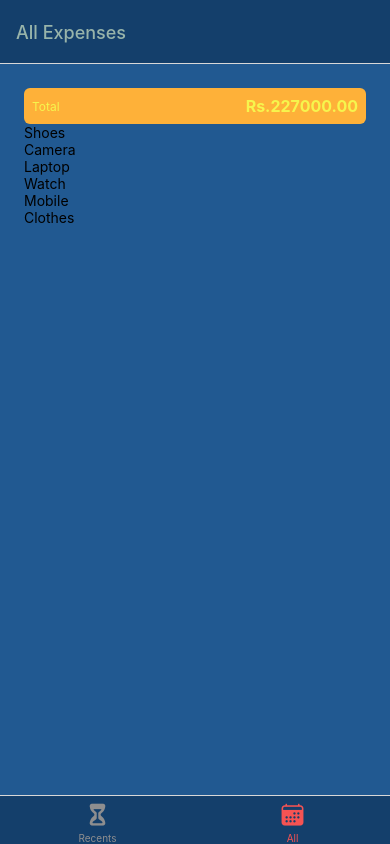
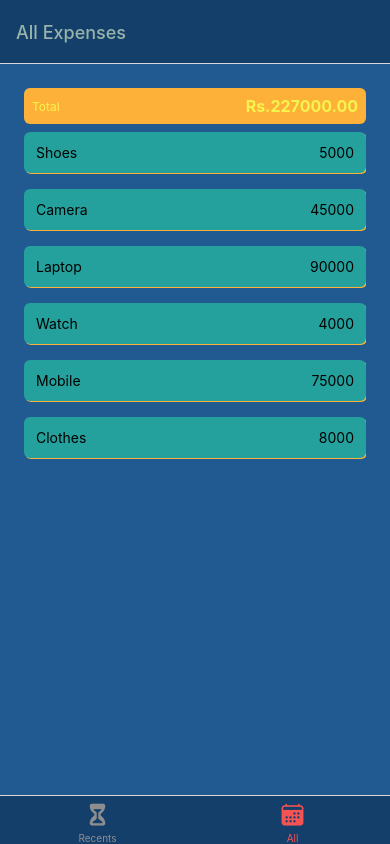
Before and after one commit to Durgesh-Gupta/React-Native-Apps, a React Native app in the folder Expense_Tracking_App/: screen /AllExpenses in a window 390 px wide. Built offline with nearby package versions, Linux system fonts and the light colour scheme.

Commit message:
feat:Expense List Style

```diff
--- /dev/null
+++ b/Expense_Tracking_App/components/ExpensesOutput/ExpenseItem.js
@@ -0,0 +1,33 @@
+import React from "react";
+import { TouchableOpacity, StyleSheet, Text, View } from 'react-native';
+import Colors from "../../constants/Colors"
+
+const ExpenseItem = ({description,amount,date}) => {
+    console.log(date.toString())
+  return (
+      <View style={styles.expenseItem}>
+        <View>
+          <Text>{description}</Text>
+          {/* <Text>{date.toString()}</Text> */}
+        </View>
+        <View>
+          <Text>{amount}</Text>
+        </View>
+      </View>
+  );
+};
+
+const styles=StyleSheet.create({
+expenseItem:{
+    padding:12,
+    marginVertical:8,
+    backgroundColor:Colors.PrimaryText,
+    flexDirection:'row',
+    justifyContent:'space-between',
+    elevation:3,
+    borderRadius:6,
+    shadowColor:Colors.Third,
+    shadowOffset:{width:1,height:1}
+}
+})
+export default ExpenseItem;
--- a/Expense_Tracking_App/components/ExpensesOutput/ExpensesList.js
+++ b/Expense_Tracking_App/components/ExpensesOutput/ExpensesList.js
@@ -1,13 +1,20 @@
 import React from "react";
 import { FlatList, Text } from "react-native";
+import ExpenseItem from './ExpenseItem'
 
-function renderExpenseItem(itemData){
-    return <Text>{itemData.item.description}</Text>
-
+function renderExpenseItem(itemData) {
+  return (
+    <ExpenseItem
+    //   description={itemData.item.description}
+    //   amount={itemData.item.amount}
+    //   date={itemData.item.date}
+    {...itemData.item}
+    />
+  );
 }
 
-const ExpensesList = ({expenses}) => {
-  return <FlatList data={expenses} renderItem={renderExpenseItem}/>;
+const ExpensesList = ({ expenses }) => {
+  return <FlatList data={expenses} renderItem={renderExpenseItem} />;
 };
 
 export default ExpensesList;
```
